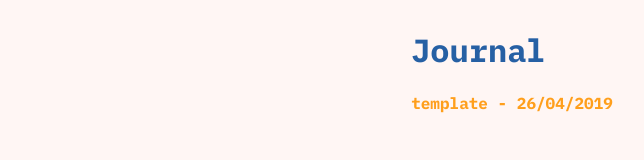
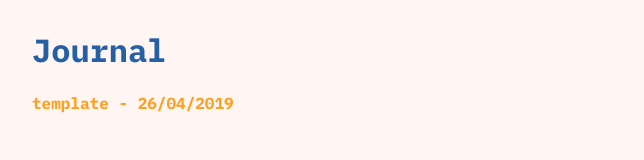
Before and after one commit to mees-/journal, a Gatsby site: page / in a window 1280 px wide. Shown: the whole page, without its empty margins (128-772 px from the left). Built offline with nearby package versions, Linux system fonts and the light colour scheme; Gatsby itself is replaced by a stand-in of ours.

Commit message:
Make width clearer

```diff
--- a/src/components/layout/layout.module.css
+++ b/src/components/layout/layout.module.css
@@ -1,3 +1,3 @@
 .main {
-	max-width: 960px;
+	width: min(960px, 100vw);
 }
```
